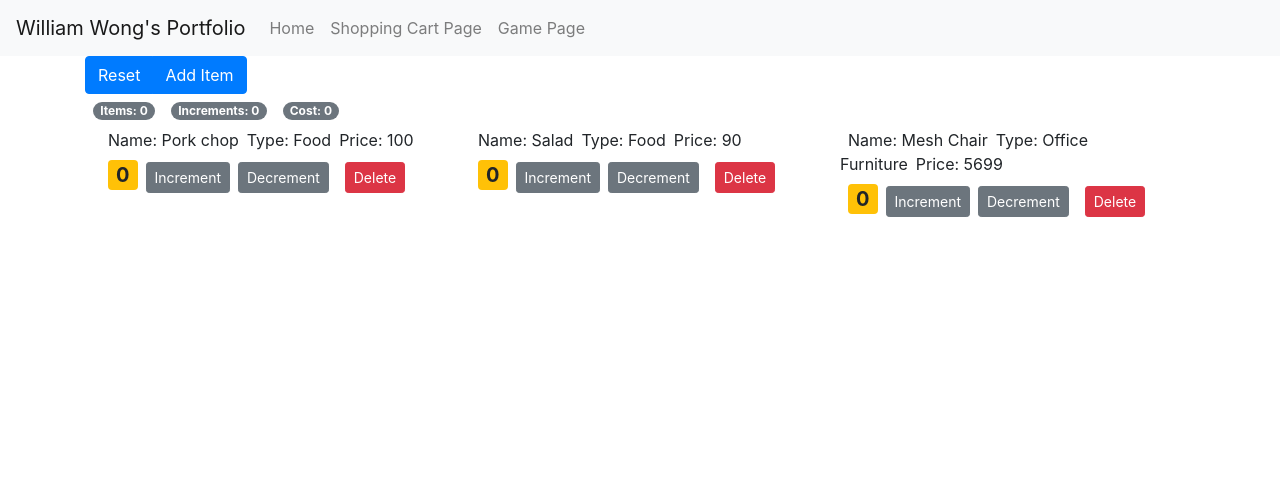
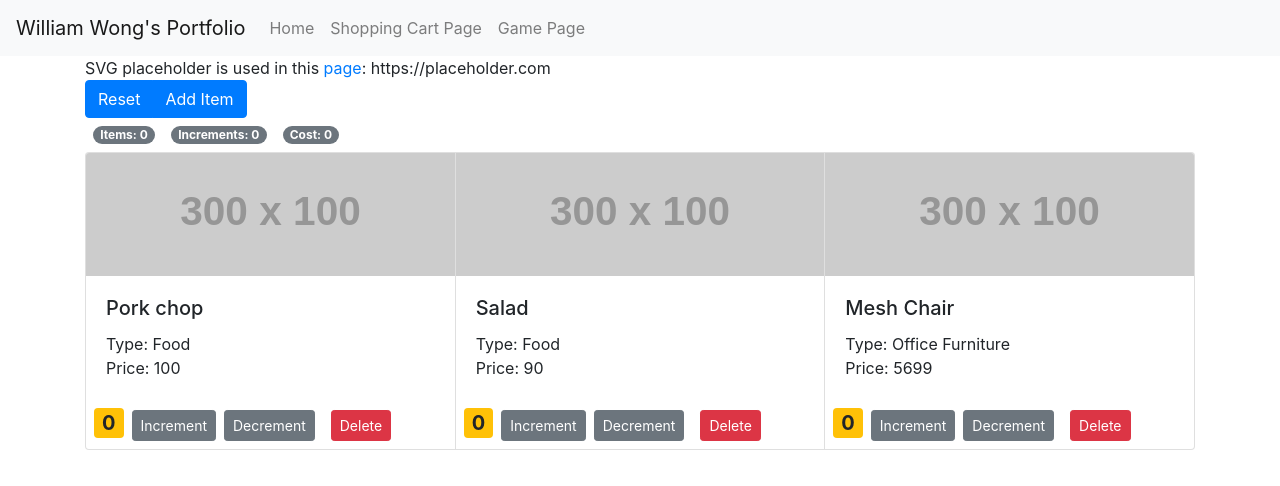
Before and after one commit to williameot/learn-react-progress, a React (Create React App) app: page /counter in a window 1280 px wide. Shown: the top 486 px of the page. Built offline with nearby package versions, Linux system fonts and the light colour scheme; no server answers.

Commit message:
Add bootstrap card to counter component
Refactor functions in counter component
Remove import Container, Row, Col from react boostrap

```diff
--- a/src/components/counters.jsx
+++ b/src/components/counters.jsx
@@ -1,8 +1,31 @@
-import React, { Component } from "react";
+import React, { Component, Fragment } from "react";
 import Counter from "./counter";
 import AddCounterModal from "./addcountermodal";
-import { ButtonGroup, Button, Container, Row, Col } from "react-bootstrap";
+import { ButtonGroup, Button, Card, CardGroup } from "react-bootstrap";
+import "holderjs";
 class Counters extends Component {
+  createCounter = item => {
+    return (
+      <Counter
+        item={item}
+        onDelete={this.props.onDelete}
+        onIncrement={this.props.onIncrement}
+        onDecrement={this.props.onDecrement}
+      >
+        <Card.Img variant="top" src="https://via.placeholder.com/300x100" />
+        <Card.Body>
+          <Card.Title>{item.name}</Card.Title>
+          <Card.Text>
+            Type: {item.type}
+            <br /> Price: {item.price}
+          </Card.Text>
+        </Card.Body>
+      </Counter>
+    );
+  };
+  createCard = item => {
+    return <Card key={item.id}>{this.createCounter(item)}</Card>;
+  };
   createGrid = () => {
     let grid = [];
     let totalCounters = this.props.items.length;
@@ -15,29 +38,13 @@ class Counters extends Component {
       for (let j = 0; j < totalColumns; j++) {
         if (currentIndex < totalCounters) {
           item = this.props.items[currentIndex];
-          columnGrid.push(
-            <Col sm={12} lg={4}>
-              <Counter
-                key={item.id}
-                item={item}
-                onDelete={this.props.onDelete}
-                onIncrement={this.props.onIncrement}
-                onDecrement={this.props.onDecrement}
-              >
-                <div>
-                  <span className="m-2">Name: {item.name}</span>
-                  <span>Type: {item.type}</span>
-                  <span className="m-2">Price: {item.price}</span>
-                </div>
-              </Counter>
-            </Col>
-          );
+          columnGrid.push(this.createCard(item));
           currentIndex += 1;
         }
       }
-      grid.push(<Row>{columnGrid}</Row>);
+      grid.push(<CardGroup key={item.id}>{columnGrid}</CardGroup>);
     }
-    return <Container>{grid}</Container>;
+    return <Fragment>{grid}</Fragment>;
   };
   createCart = () => {
     return (
@@ -67,6 +74,10 @@ class Counters extends Component {
   render() {
     return (
       <div>
+        <div>
+          SVG placeholder is used in this{" "}
+          <a href="https://placeholder.com">page</a>: https://placeholder.com
+        </div>
         {this.createCounterOptions()}
         {this.createCart()}
         {this.createGrid()}
```
